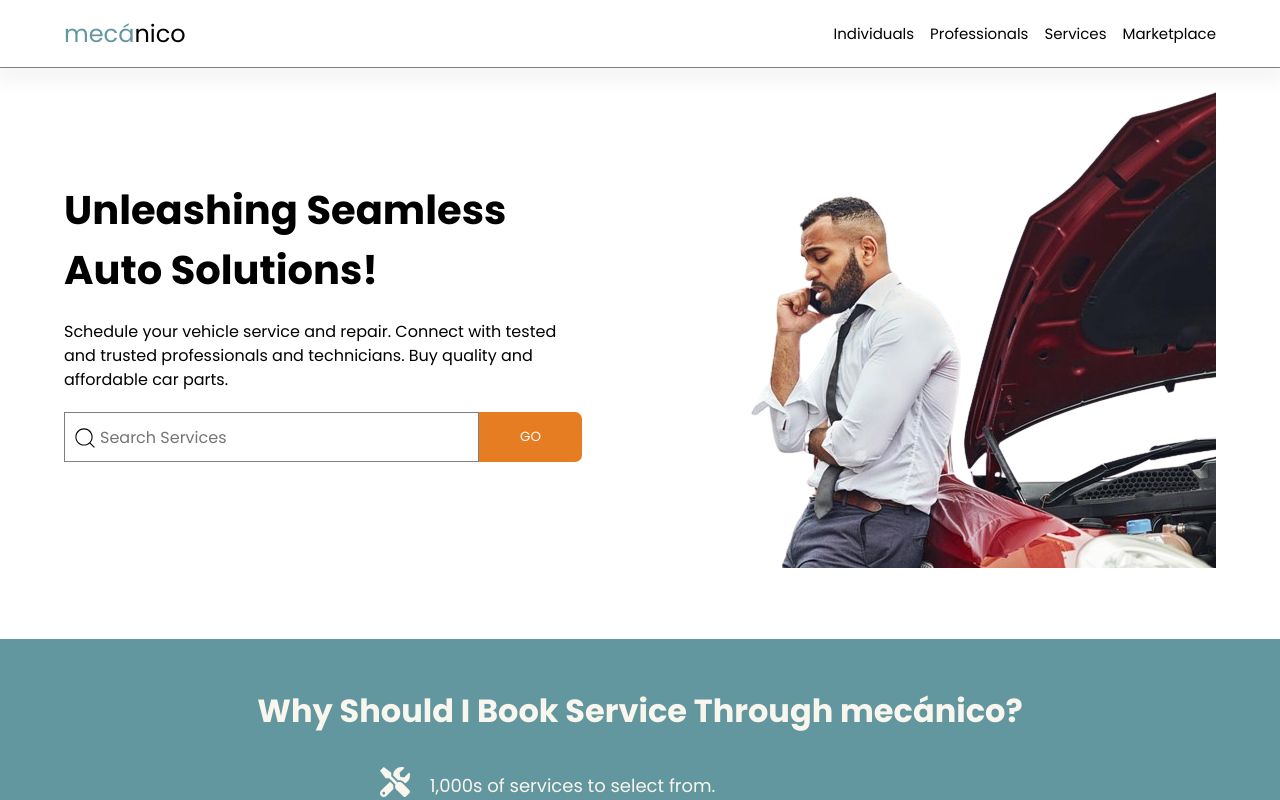
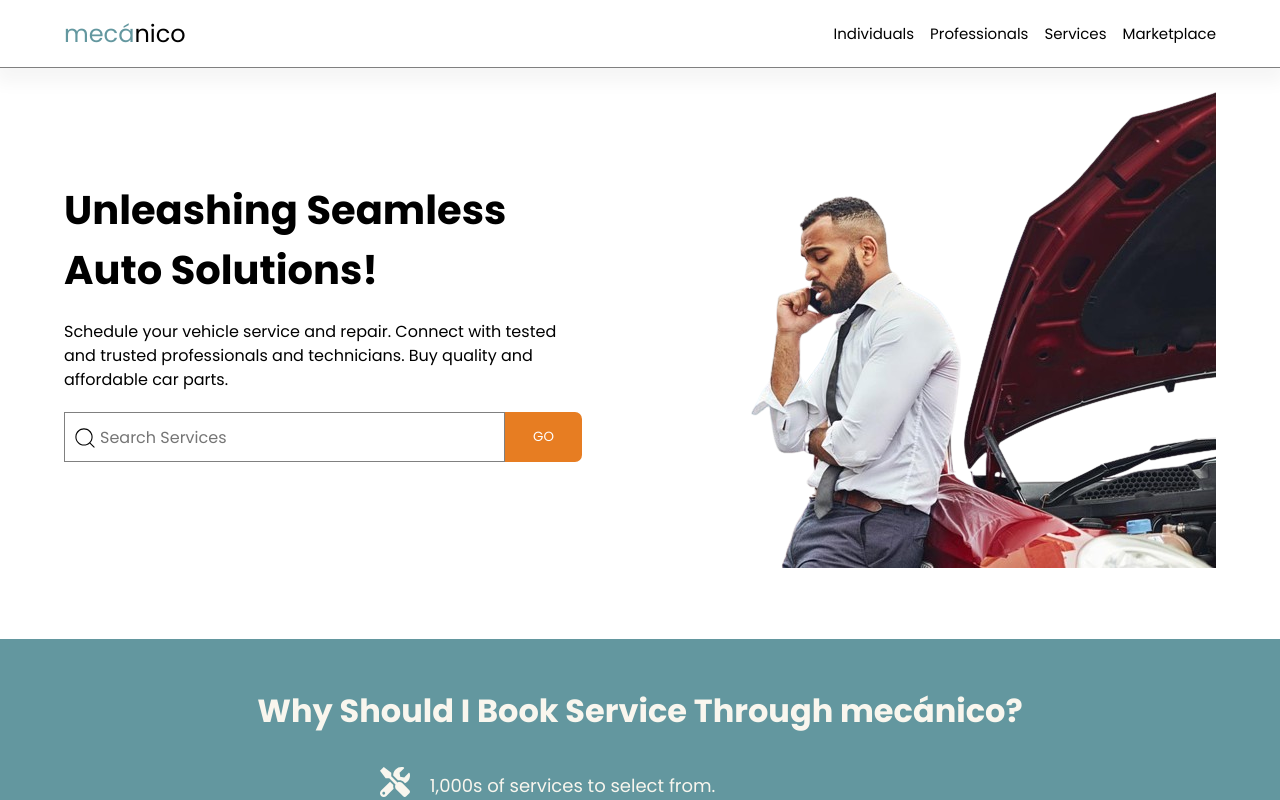
Before and after one commit to Deyjuwon/mecanico, a React (Vite) app: page / in a window 1280 px wide. Shown: the top 800 px of the page. Built offline with nearby package versions, Linux system fonts and the light colour scheme.

Commit message:
changed some styling

```diff
--- a/src/Components/ServicesInput/ServiceInput.css
+++ b/src/Components/ServicesInput/ServiceInput.css
@@ -10,7 +10,7 @@
 
 .serviceInput {
     height: 50px;
-    width: 80%;
+    width: 85%;
     outline: none;
     font-size: 16px;
     padding-left: 35px;
@@ -21,7 +21,7 @@
 
 .serviceBtn {
     height: 50px;
-    width: 20%;
+    width: 15%;
     border-top-right-radius: 7px;
     border-bottom-right-radius: 7px;
     font-size: 15sspx;
@@ -29,6 +29,10 @@
     border: none;
     background-color: #E77D22;
     color: #fff;
+}
+
+.serviceBtn:hover {
+    opacity: .9;
 }
 
 .searchIcon {
```
